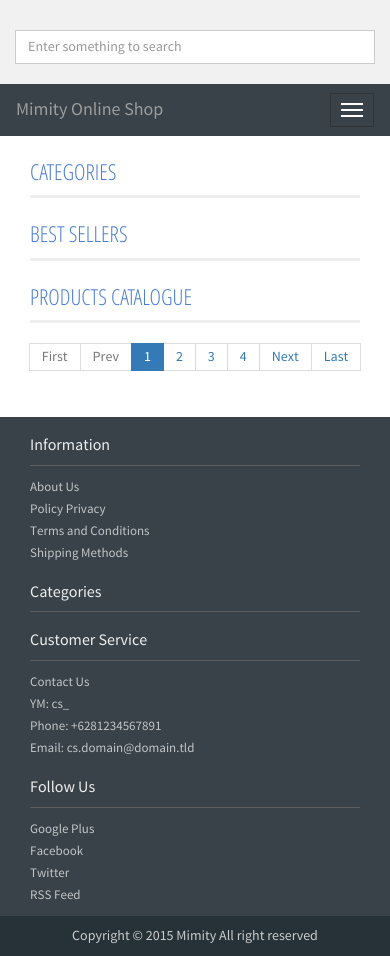
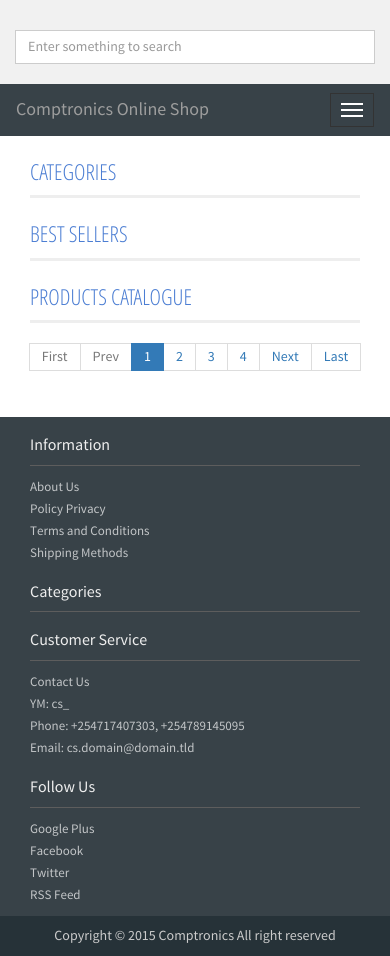
Before and after one commit to kevgathuku/compshop, a Django app: page /products/catalogue/ in a window 390 px wide; the page is wider, and only the part inside the window is pictured. Run offline with Django 3.2, Linux system fonts and the light colour scheme; data that the repository does not hold is empty; parts of the project's set-up code (start-up, migrations or seed data) failed here and were passed over; some libraries are stand-ins or nearby versions; some web fonts are replaced.

Commit message:
Convert Mimity -> Comptronics
- Add phone numbers
- Add tagline in header

```diff
--- a/templates/base.html
+++ b/templates/base.html
@@ -5,7 +5,7 @@
     <meta name="viewport" content="width=device-width, initial-scale=1.0">
     <meta name="description" content="">
     <meta name="author" content="">
-    <title>{% block title %} {% endblock %} - Mimity </title>
+    <title>{% block title %} {% endblock %} - Comptronics </title>
   {% block head_css %}
     {% bootstrap_css %}
     {% compress css %}
@@ -25,9 +25,9 @@
           <div class="col-lg-4 col-md-3 hidden-sm hidden-xs">
             <div class="well logo">
               <a href="{% url 'home' %}">
-                Mimity <span>Online Shop</span>
+                Comptronics <span>Online Shop</span>
               </a>
-              <div>Lorem ipsum dolor sit amet.</div>
+              <div>Best Prices on Laptops and Computer Accessories</div>
             </div>
           </div>
           <!-- End Logo -->
@@ -66,7 +66,7 @@
                     <span class="icon-bar"></span>
                 </button>
                 <!-- text logo on mobile view -->
-                <a class="navbar-brand visible-xs" href="index.html">Mimity Online Shop</a>
+                <a class="navbar-brand visible-xs" href="{% url 'home' %}">Comptronics Online Shop</a>
             </div>
             <div class="collapse navbar-collapse navbar-ex1-collapse">
                 <ul class="nav navbar-nav">
@@ -163,7 +163,7 @@
               <ul>
                 <li><a href="contact.html">Contact Us</a></li>
                 <li><a href="#">YM: cs_</a></li>
-                <li><a href="#">Phone: +6281234567891</a></li>
+                <li><a href="#">Phone: +254717407303, +254789145095</a></li>
                 <li><a href="#">Email: cs.domain@domain.tld</a></li>
               </ul>
             </div>
@@ -181,7 +181,7 @@
           </div>
         </div>
         <div class="navbar-inverse text-center copyright">
-          Copyright &copy; 2015 Mimity All right reserved
+          Copyright &copy; 2015 Comptronics All right reserved
         </div>
     </footer>
 
```
